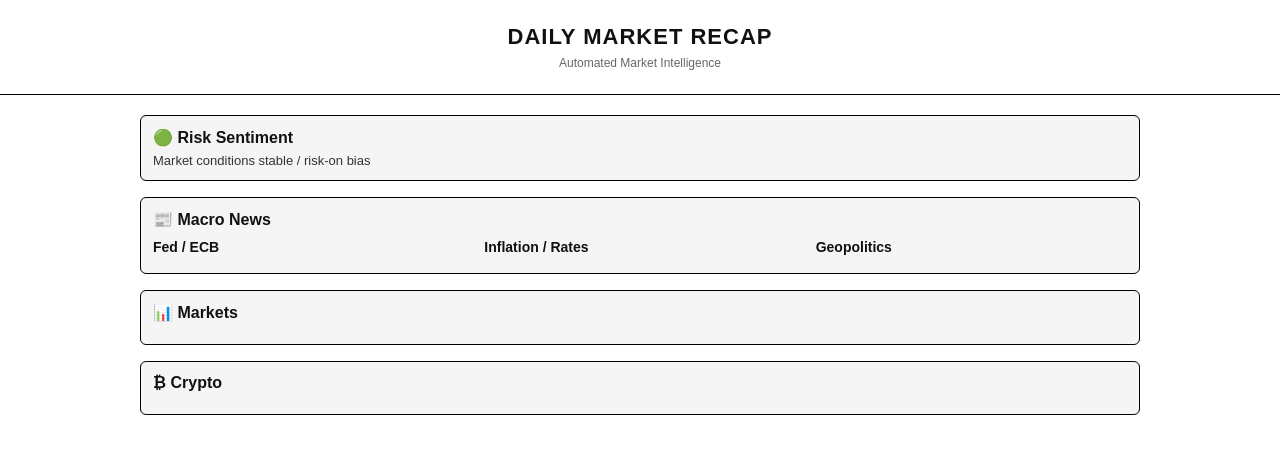
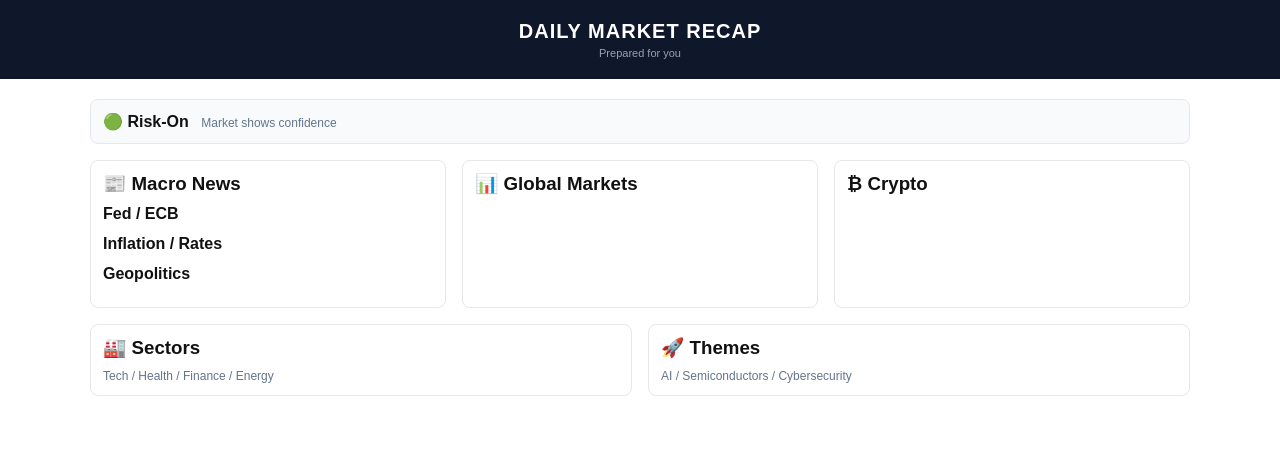
Before and after one commit to nassimgnl/daily-market, a Python web app: template templates/email.html in a window 1280 px wide. Shown: the top 454 px of the page. Run offline with Jinja, Linux system fonts and the light colour scheme; the template is opened without the code that fills it, so the values that code supplies are empty.

Commit message:
Update email.html

```diff
--- a/templates/email.html
+++ b/templates/email.html
@@ -4,72 +4,68 @@
 <meta charset="utf-8">
 </head>
 
-<body style="margin:0;background:#ffffff;font-family:Arial;color:#111">
+<body style="margin:0;background:#ffffff;font-family:Arial;color:#111;">
 
 <!-- HEADER -->
 <div style="
-  padding:24px;
+  background:#0f172a;
+  color:white;
+  padding:20px;
   text-align:center;
-  border-bottom:1px solid #000;
 ">
-  <h1 style="margin:0;font-size:22px;letter-spacing:1px;">
+  <div style="font-size:20px;font-weight:bold;letter-spacing:1px;">
     DAILY MARKET RECAP
-  </h1>
-  <p style="margin:6px 0 0;font-size:12px;color:#666">
-    Automated Market Intelligence
-  </p>
+  </div>
+  <div style="font-size:11px;color:#94a3b8;margin-top:4px;">
+    Prepared for you
+  </div>
 </div>
 
-<!-- CONTAINER -->
-<div style="max-width:1000px;margin:0 auto;padding:20px">
+<!-- MAIN CONTAINER -->
+<div style="max-width:1100px;margin:0 auto;padding:20px;">
 
-  <!-- RISK -->
+  <!-- SENTIMENT -->
   <div style="
-    background:#f5f5f5;
-    border:1px solid #000;
-    border-radius:6px;
+    border:1px solid #e5e7eb;
+    background:#f8fafc;
     padding:12px;
+    border-radius:8px;
     margin-bottom:16px;
   ">
-    <h2 style="margin:0;font-size:16px;">🟢 Risk Sentiment</h2>
-    <p style="margin:6px 0 0;font-size:13px;color:#333">
-      Market conditions stable / risk-on bias
-    </p>
+    <b>🟢 Risk-On</b>
+    <span style="color:#64748b;font-size:12px;margin-left:8px;">
+      Market shows confidence
+    </span>
   </div>
 
+  <!-- 3 COLUMNS GRID -->
+  <div style="display:flex;gap:16px;">
+
     <!-- MACRO NEWS -->
-  <div style="
-    background:#f5f5f5;
-    border:1px solid #000;
-    border-radius:6px;
-    padding:12px;
-    margin-bottom:16px;
-  ">
-    <h2 style="margin:0 0 10px;font-size:16px;">📰 Macro News</h2>
+    <div style="flex:1;border:1px solid #e5e7eb;background:#fff;border-radius:8px;padding:12px;">
+      <h3 style="margin:0 0 10px;">📰 Macro News</h3>
 
-    <div style="display:flex;gap:20px;flex-wrap:wrap">
-
-      <div style="flex:1;min-width:250px;">
-        <h3 style="font-size:14px;margin:0 0 6px;">Fed / ECB</h3>
-        <ul style="margin:0;padding-left:18px;font-size:13px;">
+      <div style="margin-bottom:10px;">
+        <b>Fed / ECB</b>
+        <ul style="padding-left:18px;font-size:12px;">
           {% for item in news.fed_ecb %}
           <li>{{ item }}</li>
           {% endfor %}
         </ul>
       </div>
 
-      <div style="flex:1;min-width:250px;">
-        <h3 style="font-size:14px;margin:0 0 6px;">Inflation / Rates</h3>
-        <ul style="margin:0;padding-left:18px;font-size:13px;">
+      <div style="margin-bottom:10px;">
+        <b>Inflation / Rates</b>
+        <ul style="padding-left:18px;font-size:12px;">
           {% for item in news.inflation_rates %}
           <li>{{ item }}</li>
           {% endfor %}
         </ul>
       </div>
 
-      <div style="flex:1;min-width:250px;">
-        <h3 style="font-size:14px;margin:0 0 6px;">Geopolitics</h3>
-        <ul style="margin:0;padding-left:18px;font-size:13px;">
+      <div>
+        <b>Geopolitics</b>
+        <ul style="padding-left:18px;font-size:12px;">
           {% for item in news.geopolitics %}
           <li>{{ item }}</li>
           {% endfor %}
@@ -77,28 +73,21 @@
       </div>
 
     </div>
-  </div>
 
     <!-- MARKETS -->
-  <div style="
-    background:#f5f5f5;
-    border:1px solid #000;
-    border-radius:6px;
-    padding:12px;
-    margin-bottom:16px;
-  ">
-    <h2 style="margin:0 0 10px;font-size:16px;">📊 Markets</h2>
+    <div style="flex:1;border:1px solid #e5e7eb;background:#fff;border-radius:8px;padding:12px;">
+      <h3 style="margin:0 0 10px;">📊 Global Markets</h3>
 
       {% for k,v in markets.items() %}
       <div style="
         display:flex;
         justify-content:space-between;
         padding:6px 0;
-      border-bottom:1px solid #ddd;
+        border-bottom:1px solid #f1f5f9;
         font-size:13px;
       ">
         <span>{{ k }}</span>
-      <span style="color:{% if v >= 0 %}green{% else %}red{% endif %}">
+        <span style="color:{% if v >= 0 %}#16a34a{% else %}#dc2626{% endif %};font-weight:bold;">
           {{ v }}%
         </span>
       </div>
@@ -106,25 +95,20 @@
 
     </div>
 
-  <!-- CRYPTO -->
-  <div style="
-    background:#f5f5f5;
-    border:1px solid #000;
-    border-radius:6px;
-    padding:12px;
-  ">
-    <h2 style="margin:0 0 10px;font-size:16px;">₿ Crypto</h2>
+    <!-- TOP MOVERS (CRYPTO TEMP HERE) -->
+    <div style="flex:1;border:1px solid #e5e7eb;background:#fff;border-radius:8px;padding:12px;">
+      <h3 style="margin:0 0 10px;">₿ Crypto</h3>
 
       {% for k,v in crypto.items() %}
       <div style="
         display:flex;
         justify-content:space-between;
         padding:6px 0;
-      border-bottom:1px solid #ddd;
+        border-bottom:1px solid #f1f5f9;
         font-size:13px;
       ">
         <span>{{ k }}</span>
-      <span style="color:{% if v >= 0 %}green{% else %}red{% endif %}">
+        <span style="color:{% if v >= 0 %}#16a34a{% else %}#dc2626{% endif %};font-weight:bold;">
           {{ v }}%
         </span>
       </div>
@@ -134,5 +118,26 @@
 
   </div>
 
+  <!-- BOTTOM ROW (OPTIONAL LIKE SCREEN) -->
+  <div style="display:flex;gap:16px;margin-top:16px;">
+
+    <div style="flex:1;border:1px solid #e5e7eb;background:#fff;border-radius:8px;padding:12px;">
+      <h3 style="margin:0 0 10px;">🏭 Sectors</h3>
+      <div style="font-size:12px;color:#64748b;">
+        Tech / Health / Finance / Energy
+      </div>
+    </div>
+
+    <div style="flex:1;border:1px solid #e5e7eb;background:#fff;border-radius:8px;padding:12px;">
+      <h3 style="margin:0 0 10px;">🚀 Themes</h3>
+      <div style="font-size:12px;color:#64748b;">
+        AI / Semiconductors / Cybersecurity
+      </div>
+    </div>
+
+  </div>
+
+</div>
+
 </body>
 </html>
```
Lines whose indentation alone changed are shown as unchanged.
